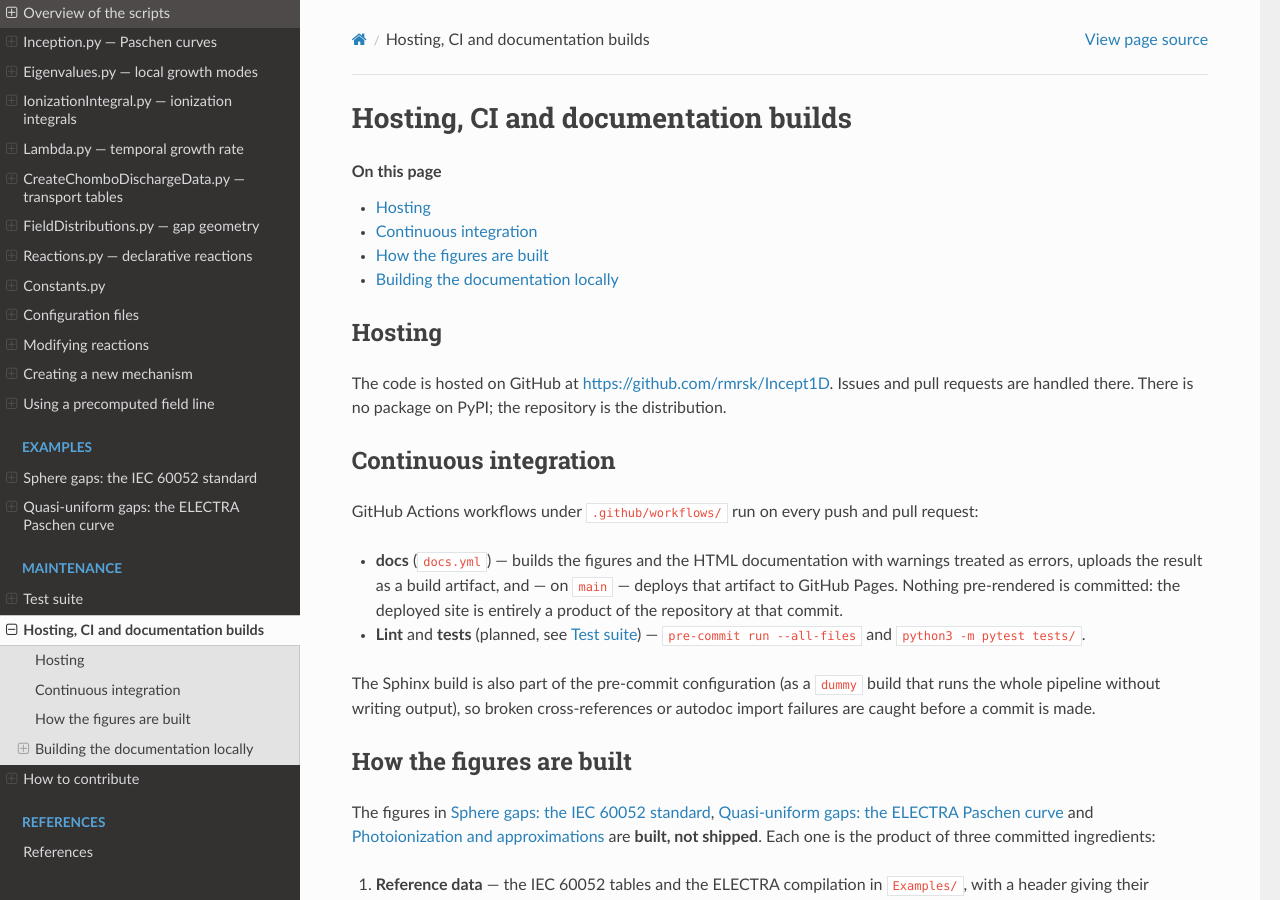
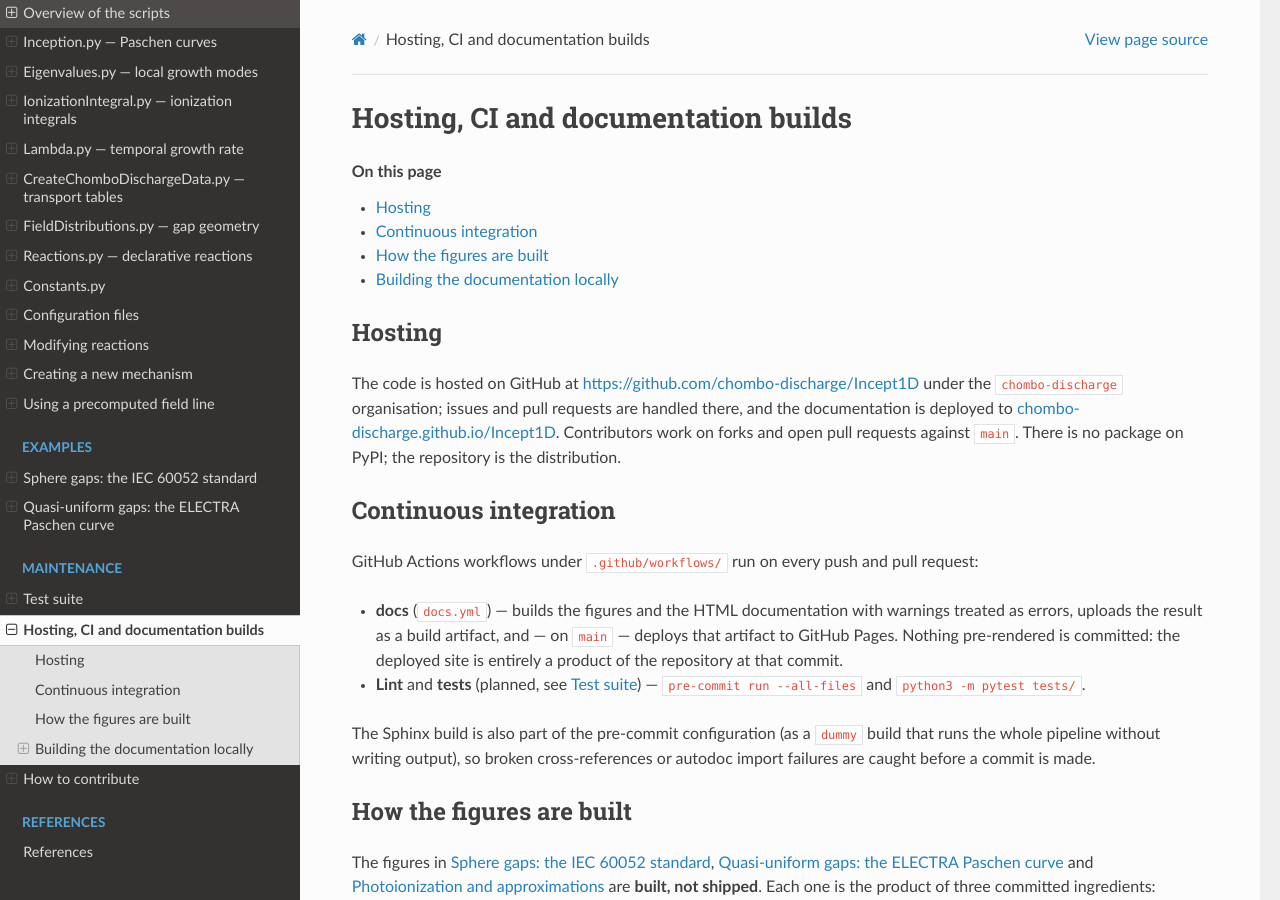
Before and after one commit to chombo-discharge/Incept1D, a Sphinx documentation site: the page built from Docs/source/Maintenance/Infrastructure.rst, in a window 1280 px wide and 900 px high. Built offline with Sphinx 7.4.7 and the Read the Docs theme 3.1.0, drawn with Linux system fonts in a browser that asks for light colours.

Commit message:
Docs: point repository links at chombo-discharge/Incept1D
The canonical repository is github.com/chombo-discharge/Incept1D, with the
documentation deployed to chombo-discharge.github.io/Incept1D; personal
forks are for pull requests.

Co-Authored-By: Claude Opus 5 (1M context) <noreply@anthropic.com>

```diff
--- a/Docs/source/Introduction/Obtaining.rst
+++ b/Docs/source/Introduction/Obtaining.rst
@@ -7,13 +7,13 @@ The source code is hosted on GitHub at |repo|.  Clone it with
 
 .. code-block:: bash
 
-   git clone git@github.com:rmrsk/Incept1D.git
+   git clone git@github.com:chombo-discharge/Incept1D.git
 
 or, over HTTPS,
 
 .. code-block:: bash
 
-   git clone https://github.com/rmrsk/Incept1D.git
+   git clone https://github.com/chombo-discharge/Incept1D.git
 
 The repository contains everything needed to run the examples in this
 documentation: the solver scripts, the dry-air mechanism files with their
--- a/Docs/source/Maintenance/Contributing.rst
+++ b/Docs/source/Maintenance/Contributing.rst
@@ -15,7 +15,7 @@ Setting up
 
 .. code-block:: bash
 
-   git clone git@github.com:rmrsk/Incept1D.git
+   git clone git@github.com:chombo-discharge/Incept1D.git
    cd Incept1D
    python3 -m venv .venv && source .venv/bin/activate
    pip install numpy scipy matplotlib pre-commit pytest -r Docs/requirements.txt
--- a/Docs/source/Maintenance/Infrastructure.rst
+++ b/Docs/source/Maintenance/Infrastructure.rst
@@ -10,9 +10,12 @@ Hosting, CI and documentation builds
 Hosting
 -------
 
-The code is hosted on GitHub at |repo|.  Issues and pull requests are
-handled there.  There is no package on PyPI; the repository is the
-distribution.
+The code is hosted on GitHub at |repo| under the ``chombo-discharge``
+organisation; issues and pull requests are handled there, and the
+documentation is deployed to
+`chombo-discharge.github.io/Incept1D <https://chombo-discharge.github.io/Incept1D/>`_.
+Contributors work on forks and open pull requests against ``main``.
+There is no package on PyPI; the repository is the distribution.
 
 Continuous integration
 ----------------------
--- a/Docs/source/conf.py
+++ b/Docs/source/conf.py
@@ -111,7 +111,7 @@ mathjax3_config = {
 # Substitutions available on every page.
 rst_epilog = f"""
 .. |commit| replace:: ``{commit_id}``
-.. |repo| replace:: https://github.com/rmrsk/Incept1D
+.. |repo| replace:: https://github.com/chombo-discharge/Incept1D
 """
 
 # -- Options for HTML output -------------------------------------------------
--- a/Docs/source/index.rst
+++ b/Docs/source/index.rst
@@ -9,7 +9,7 @@ Welcome to the ``Incept1D`` user documentation
    one-dimensional drift-reaction model of a gas discharge gap, including
    negative-ion transport and detachment, ion conversion, two-stream
    photoionization, and cathode secondary emission.  The code is hosted at
-   `GitHub <https://github.com/rmrsk/Incept1D>`_ together with the source
+   `GitHub <https://github.com/chombo-discharge/Incept1D>`_ together with the source
    files for this documentation.
 
 ``Incept1D`` is a small collection of Python scripts, not a library.  Given a
```
Also changed, not shown: Docs/source/Introduction/Documentation.rst (+5 -3 lines).
